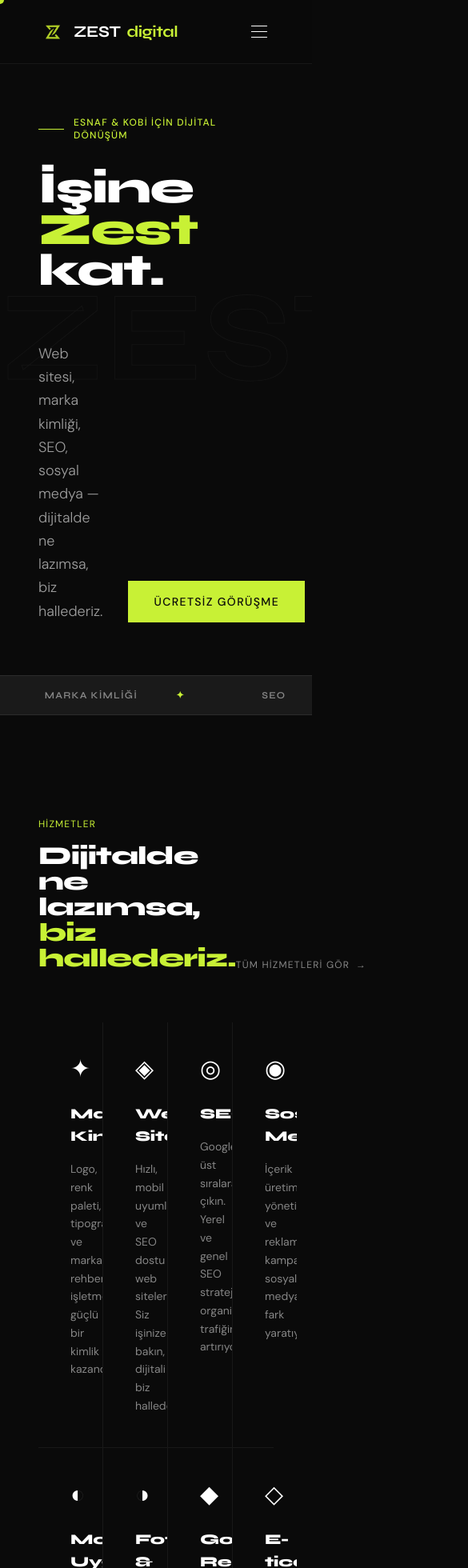
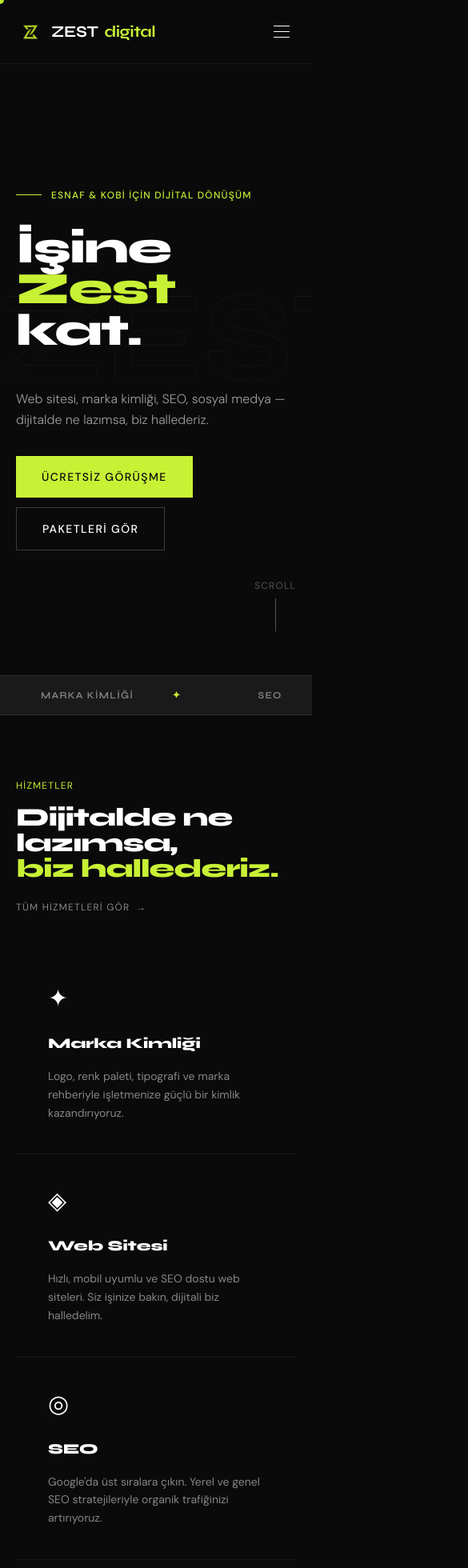
Before and after one commit to sefaeksi/zestdigital-web, a Next.js app: page / in a window 390 px wide. Shown: the top 1960 px of the page at 80% size, 585 px wide, since content can reach past the window. Built offline with nearby package versions, Linux system fonts and the light colour scheme.

Commit message:
Mobil responsive düzeltmeler: padding, grid ve flex layout

```diff
--- a/src/components/layout/Navbar.tsx
+++ b/src/components/layout/Navbar.tsx
@@ -9,7 +9,7 @@ export default function Navbar() {
 
   return (
     <header
-      className="fixed top-0 left-0 right-0 z-50 flex items-center justify-between px-12"
+      className="fixed top-0 left-0 right-0 z-50 flex items-center justify-between px-5 md:px-12"
       style={{
         height: "80px",
         borderBottom: "1px solid rgba(255,255,255,0.06)",
--- a/src/components/sections/CTABand.tsx
+++ b/src/components/sections/CTABand.tsx
@@ -3,7 +3,7 @@ import Link from "next/link";
 export default function CTABand() {
   return (
     <section
-      className="px-12 py-32 flex items-center justify-between gap-12"
+      className="px-5 md:px-12 py-20 md:py-32 flex flex-col md:flex-row md:items-center md:justify-between gap-8 md:gap-12"
       style={{ background: "#C8F135" }}
     >
       <h2
@@ -17,8 +17,8 @@ export default function CTABand() {
       >
         Başlamaya hazır mısın?
       </h2>
-      <div className="flex-shrink-0 flex flex-col items-end gap-6">
-        <p className="text-sm text-right max-w-xs" style={{ color: "rgba(0,0,0,0.6)" }}>
+      <div className="flex-shrink-0 flex flex-col items-start md:items-end gap-6">
+        <p className="text-sm md:text-right max-w-xs" style={{ color: "rgba(0,0,0,0.6)" }}>
           Ücretsiz bir görüşme ayarlayalım. Sana özel çözümü birlikte bulalım.
         </p>
         <Link
--- a/src/components/sections/Hero.tsx
+++ b/src/components/sections/Hero.tsx
@@ -2,7 +2,7 @@ import Link from "next/link";
 
 export default function Hero() {
   return (
-    <section className="relative min-h-screen flex flex-col justify-center overflow-hidden pt-20 px-12">
+    <section className="relative min-h-screen flex flex-col justify-center overflow-hidden pt-20 px-5 md:px-12">
 
       {/* Arka plan büyük yazı */}
       <div
@@ -41,12 +41,12 @@ export default function Hero() {
       </h1>
 
       {/* Alt kısım */}
-      <div className="flex items-end justify-between mt-16 gap-8 relative z-10">
-        <p className="text-lg font-body font-light max-w-md leading-relaxed" style={{ color: "rgba(255,255,255,0.6)" }}>
+      <div className="flex flex-col md:flex-row md:items-end md:justify-between mt-12 md:mt-16 gap-8 relative z-10">
+        <p className="text-base md:text-lg font-body font-light max-w-md leading-relaxed" style={{ color: "rgba(255,255,255,0.6)" }}>
           Web sitesi, marka kimliği, SEO, sosyal medya —<br />
           dijitalde ne lazımsa, biz hallederiz.
         </p>
-        <div className="flex items-center gap-4 flex-shrink-0">
+        <div className="flex flex-col sm:flex-row items-start sm:items-center gap-3 md:gap-4 flex-shrink-0">
           <Link
             href="/iletisim"
             className="inline-block font-body text-sm font-medium tracking-widest uppercase px-8 py-4 transition-all hover:-translate-y-0.5"
@@ -66,7 +66,7 @@ export default function Hero() {
 
       {/* Scroll indicator */}
       <div
-        className="absolute bottom-8 right-12 flex flex-col items-center gap-2 text-xs tracking-widest uppercase"
+        className="absolute bottom-8 right-5 md:right-12 flex flex-col items-center gap-2 text-xs tracking-widest uppercase"
         style={{ opacity: 0.3 }}
       >
         <span>Scroll</span>
--- a/src/components/sections/Packages.tsx
+++ b/src/components/sections/Packages.tsx
@@ -5,8 +5,8 @@ import { PACKAGES } from "@/lib/constants";
 
 export default function Packages() {
   return (
-    <section className="px-12 py-32 border-b" style={{ borderColor: "rgba(255,255,255,0.06)" }}>
-      <div className="flex items-end justify-between mb-4">
+    <section className="px-5 md:px-12 py-20 md:py-32 border-b" style={{ borderColor: "rgba(255,255,255,0.06)" }}>
+      <div className="flex flex-col md:flex-row md:items-end md:justify-between gap-6 mb-4">
         <div>
           <p className="text-xs tracking-widest uppercase mb-4" style={{ color: "#C8F135" }}>Paketler</p>
           <h2
@@ -31,9 +31,8 @@ export default function Packages() {
       </p>
 
       <div
-        className="grid"
+        className="grid grid-cols-1 sm:grid-cols-2 lg:grid-cols-4"
         style={{
-          gridTemplateColumns: "repeat(4, 1fr)",
           gap: "1px",
           background: "rgba(255,255,255,0.06)",
         }}
--- a/src/components/sections/QuoteBand.tsx
+++ b/src/components/sections/QuoteBand.tsx
@@ -1,17 +1,17 @@
 export default function QuoteBand() {
   return (
     <section
-      className="px-12 py-24 border-b grid"
+      className="px-5 md:px-12 py-16 md:py-24 border-b grid"
       style={{
         borderColor: "rgba(255,255,255,0.06)",
         gridTemplateColumns: "auto 1fr",
-        gap: "4rem",
+        gap: "1.5rem",
         alignItems: "center",
       }}
     >
       <span
-        className="font-display font-bold select-none"
-        style={{ fontSize: "12rem", lineHeight: 0.7, color: "#C8F135", opacity: 0.15 }}
+        className="font-display font-bold select-none hidden sm:block"
+        style={{ fontSize: "clamp(5rem, 12vw, 12rem)", lineHeight: 0.7, color: "#C8F135", opacity: 0.15 }}
         aria-hidden
       >
         "
--- a/src/components/sections/Services.tsx
+++ b/src/components/sections/Services.tsx
@@ -5,8 +5,8 @@ import { SERVICES } from "@/lib/constants";
 
 export default function Services() {
   return (
-    <section className="px-12 py-32 border-b" style={{ borderColor: "rgba(255,255,255,0.06)" }}>
-      <div className="flex items-end justify-between mb-16">
+    <section className="px-5 md:px-12 py-20 md:py-32 border-b" style={{ borderColor: "rgba(255,255,255,0.06)" }}>
+      <div className="flex flex-col md:flex-row md:items-end md:justify-between gap-6 mb-12 md:mb-16">
         <div>
           <p className="text-xs tracking-widest uppercase mb-4" style={{ color: "#C8F135" }}>Hizmetler</p>
           <h2
@@ -28,9 +28,8 @@ export default function Services() {
       </div>
 
       <div
-        className="grid"
+        className="grid grid-cols-1 sm:grid-cols-2 lg:grid-cols-4"
         style={{
-          gridTemplateColumns: "repeat(4, 1fr)",
           gap: "1px",
           background: "rgba(255,255,255,0.06)",
         }}
```
